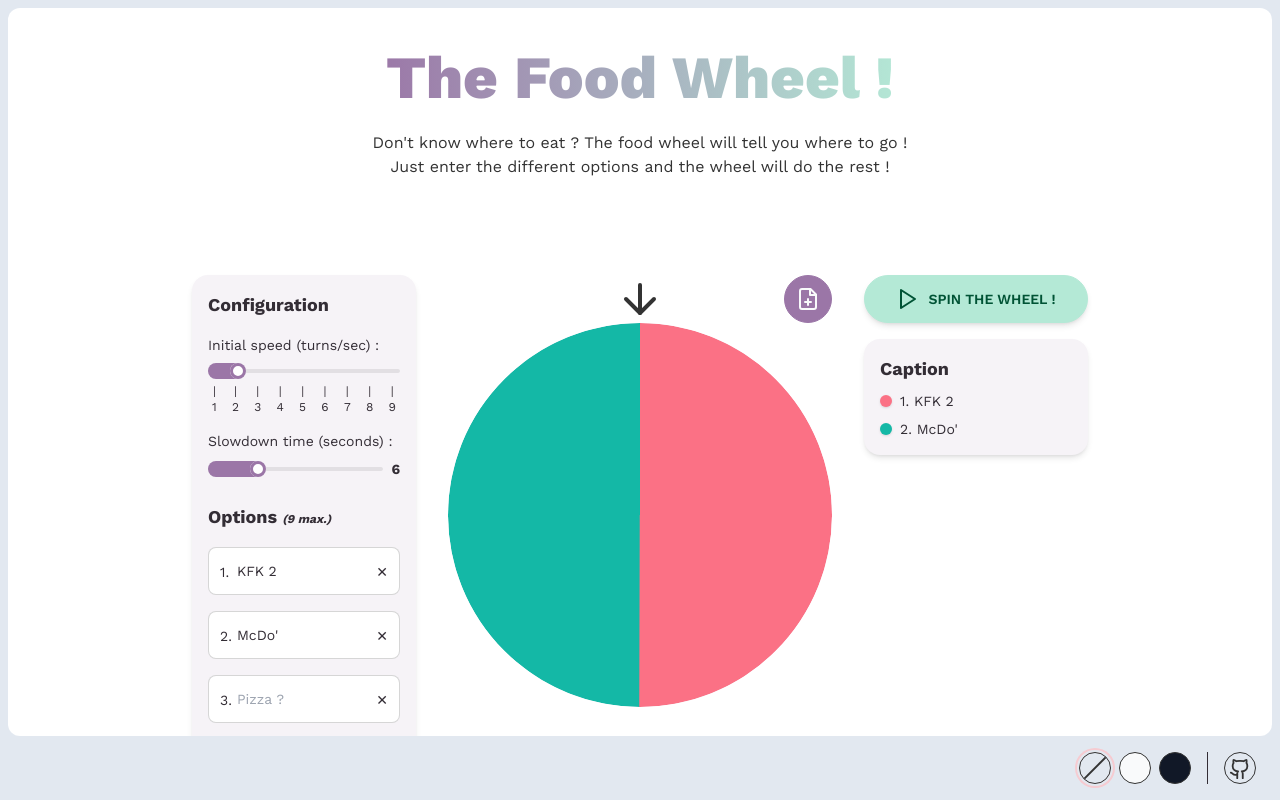
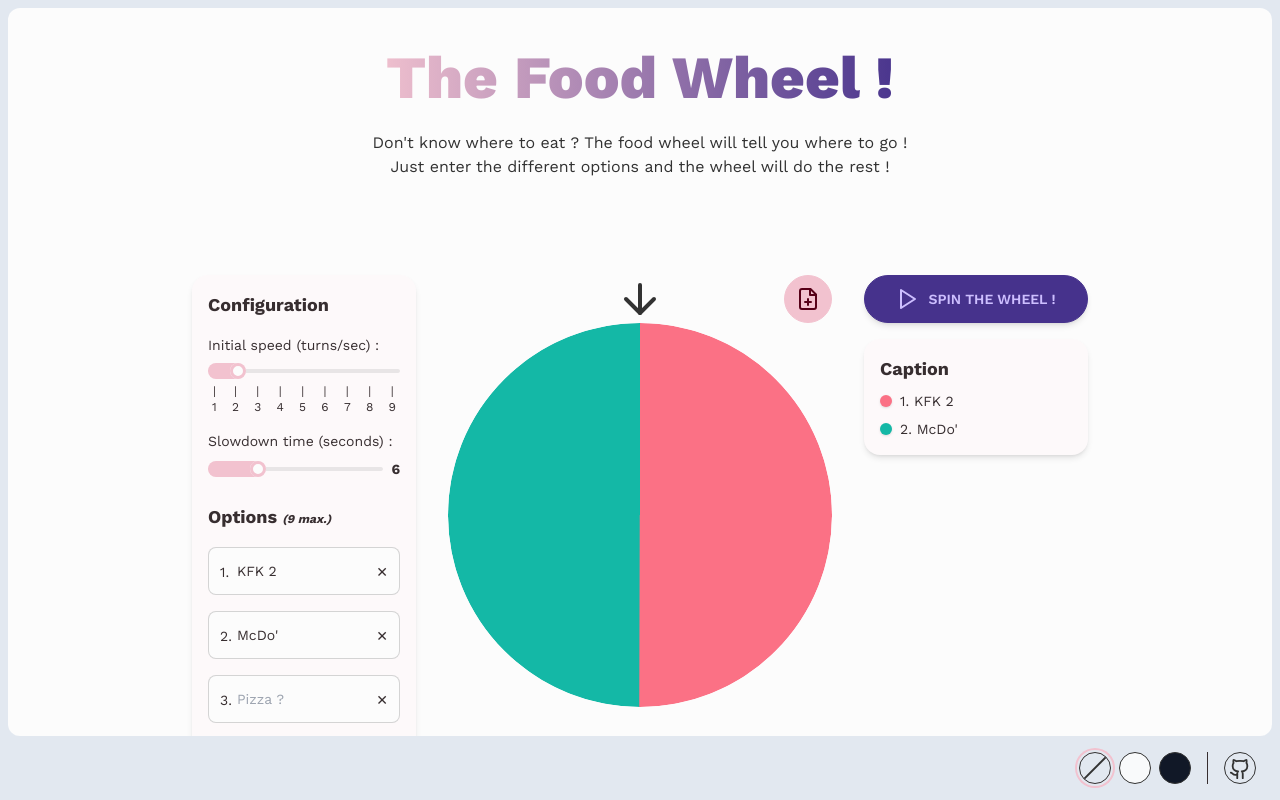
Before and after one commit to MaoDeMatos/the-food-wheel, a Next.js app: page / in a window 1280 px wide. Built offline with nearby package versions, Linux system fonts and the light colour scheme.

Commit message:
💄 Update color themes and colors usage

```diff
--- a/src/app/RightMenu.tsx
+++ b/src/app/RightMenu.tsx
@@ -60,7 +60,7 @@ function SpinTheWheelButton({ options }: HasOptions) {
 
   return (
     <button
-      className="btn btn-circle btn-accent w-full gap-2 shadow-md transition disabled:pointer-events-auto disabled:cursor-not-allowed disabled:shadow-sm"
+      className="btn btn-circle btn-secondary w-full gap-2 shadow-md transition disabled:pointer-events-auto disabled:cursor-not-allowed disabled:shadow-sm"
       type="button"
       onClick={() => {
         canSpinTheWheel ? changeWheelStatus('spinning') : null; // handleErrors
--- a/src/app/_wheel/WheelContainer.tsx
+++ b/src/app/_wheel/WheelContainer.tsx
@@ -68,7 +68,7 @@ export function WheelContainer() {
           {image ? <ImageWheel /> : <SvgWheel />}
         </div>
       </div>
-      <p className="bg-gradient-to-r from-primary to-accent bg-clip-text text-center text-2xl font-extrabold !leading-snug text-transparent sm:text-4xl">
+      <p className="bg-gradient-to-r from-primary to-secondary bg-clip-text text-center text-2xl font-extrabold !leading-snug text-transparent sm:text-4xl">
         {result}
       </p>
     </div>
--- a/src/app/globals.css
+++ b/src/app/globals.css
@@ -3,7 +3,7 @@
 @tailwind utilities;
 
 ::selection {
-  @apply bg-secondary text-secondary-content;
+  @apply bg-accent text-accent-content;
 }
 
 /* Dunno if I'll keep this */
@@ -11,8 +11,8 @@
 
 * {
   scrollbar-width: thin;
-  /* scrollbar-color: hsl(var(--nc)) hsl(var(--n)); */
-  scrollbar-color: hsl(var(--nc)) transparent;
+  /* scrollbar-color: hsl(var(--p)) hsl(var(--n)); */
+  scrollbar-color: hsl(var(--p)) transparent;
 }
 
 *::-webkit-scrollbar {
@@ -26,7 +26,7 @@
 */
 
 *::-webkit-scrollbar-thumb {
-  background-color: hsl(var(--nc));
+  background-color: hsl(var(--p));
   border-radius: 0.25rem;
   /* border: 3px solid hsl(var(--n)); */
 }
--- a/src/app/not-found.tsx
+++ b/src/app/not-found.tsx
@@ -9,19 +9,19 @@ export default function NotFound() {
         <h2 className="px-8 text-primary">Error 404</h2>
       </Marquee>
 
-      <div className="my-2 h-0.5 w-full bg-gradient-to-r from-primary to-accent" />
+      <div className="my-2 h-0.5 w-full bg-gradient-to-r from-primary to-secondary" />
 
       <Marquee autoFill pauseOnHover direction="right" speed={25}>
         {/* Broken in dev mode, but works in production */}
         <Link
           href="/"
-          className="bg-gradient-to-r from-primary to-accent bg-clip-text px-4 font-extrabold text-transparent"
+          className="bg-gradient-to-r from-primary to-secondary bg-clip-text px-4 font-extrabold text-transparent"
         >
           Go back home.
         </Link>
       </Marquee>
 
-      <div className="my-2 h-0.5 w-full bg-gradient-to-r from-accent to-primary" />
+      <div className="my-2 h-0.5 w-full bg-gradient-to-r from-secondary to-primary" />
 
       <Marquee autoFill speed={40}>
         <h2 className="px-4">Page not found.</h2>
--- a/src/app/page.tsx
+++ b/src/app/page.tsx
@@ -6,7 +6,7 @@ export default function Home() {
   return (
     <main className="flex flex-col items-center gap-12 p-4 sm:gap-24 sm:p-8">
       <div>
-        <h1 className="bg-gradient-to-r from-primary to-accent bg-clip-text text-center text-4xl font-extrabold !leading-tight text-transparent sm:text-6xl">
+        <h1 className="bg-gradient-to-r from-primary to-secondary bg-clip-text text-center text-4xl font-extrabold !leading-tight text-transparent sm:text-6xl">
           The Food Wheel !
         </h1>
 
--- a/src/components/ThemeSelector.tsx
+++ b/src/components/ThemeSelector.tsx
@@ -19,7 +19,7 @@ interface ThemeButtonProps extends ButtonHTMLAttributes<HTMLButtonElement> {
 const ThemeButton = ({ active, themeClasses, ...props }: ThemeButtonProps) => (
   <button
     className={classNames(
-      `h-8 w-8 rounded-full border border-base-content ring-0 ring-transparent ring-offset-2 ring-offset-main-bg transition-all [&.active]:ring-2 [&.active]:ring-secondary`,
+      `h-8 w-8 rounded-full border border-base-content ring-0 ring-transparent ring-offset-2 ring-offset-main-bg transition-all [&.active]:ring-2 [&.active]:ring-primary`,
       active ? 'active' : '',
       themeClasses ?? ''
     )}
--- a/tailwind.config.cjs
+++ b/tailwind.config.cjs
@@ -21,23 +21,23 @@ module.exports = {
       {
         light: {
           'color-scheme': 'light',
-          primary: '#9B76A7',
-          'primary-content': '#F9FAFB',
-          secondary: '#f6cbd1',
-          accent: '#b4e9d6',
-          neutral: '#F6F3F7',
-          'base-100': '#ffffff',
-          'base-200': '#f9fafb',
-          'base-300': '#d1d5db',
-          '--main-bg': '#e2e8f0',
+          primary: '#F2C2CF', // BF7892 F2C2CF
+          secondary: '#46328C',
+          accent: '#8C2A3C',
+          neutral: '#FDF9FA',
+          // neutral: '#F6F3F7',
+          'base-100': '#FCFCFC',
+          'base-200': '#F3F5F7',
+          'base-300': '#E7EBEF',
+          '--main-bg': '#E2E8F0',
         },
       },
       {
         dark: {
           'color-scheme': 'dark',
           primary: '#bd93f9',
-          secondary: '#ff79c6',
-          accent: '#78E392',
+          secondary: '#78E392',
+          accent: '#ff79c6',
           neutral: '#414558',
           'base-100': '#282a36',
           'base-content': '#f8f8f2',
```
